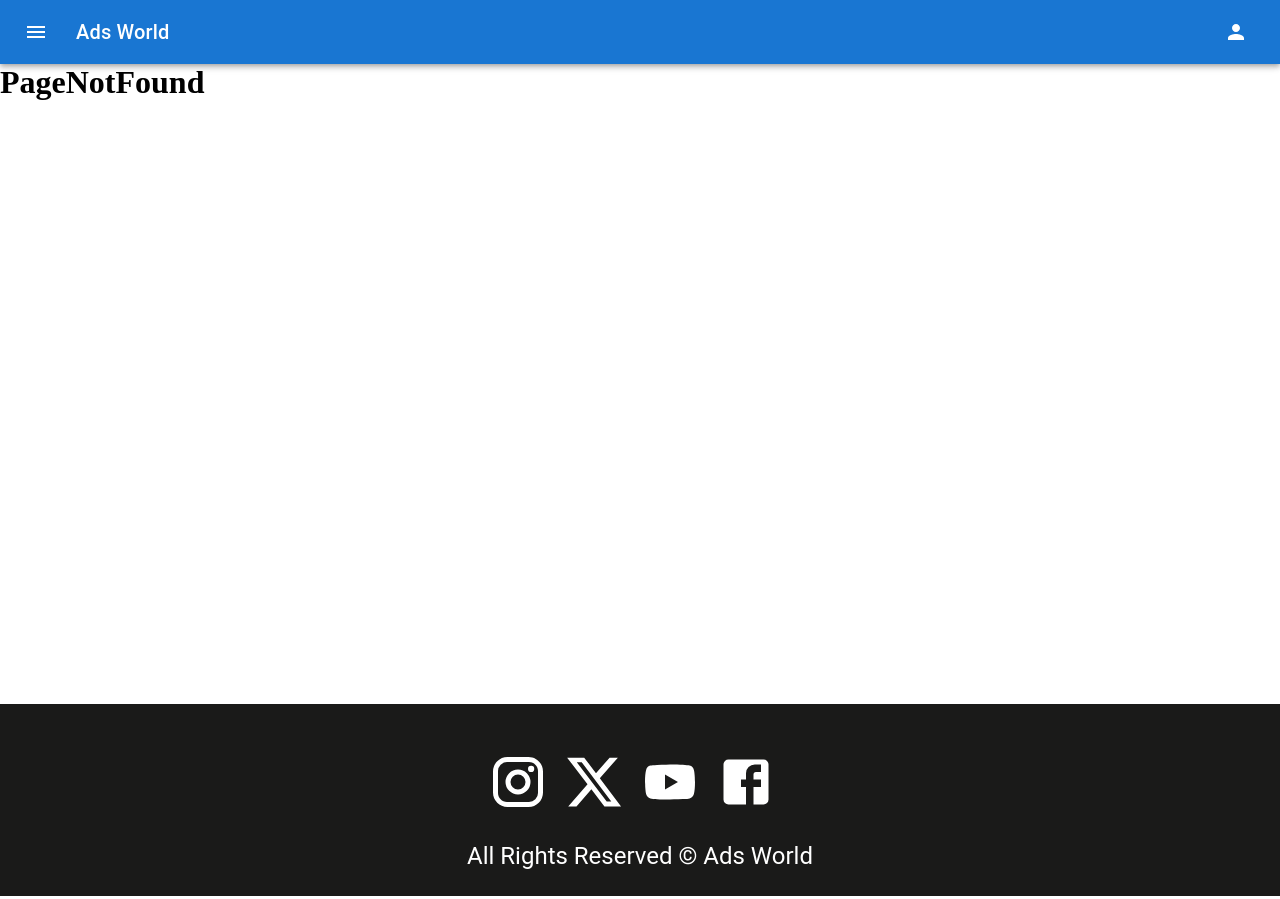
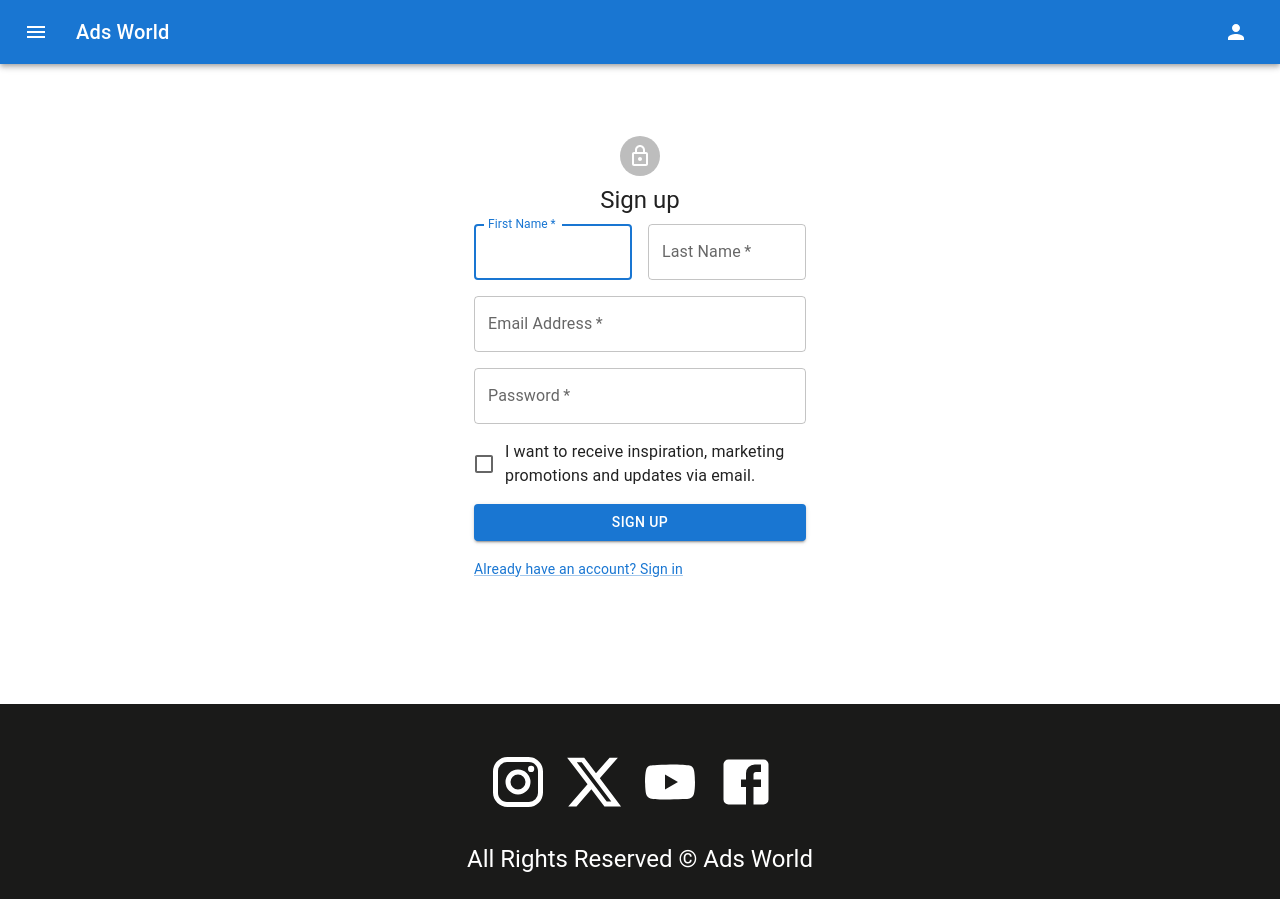
Before and after one commit to aishvarya779/ad-dash, a React (Create React App) app: page /signup in a window 1280 px wide. Built offline with nearby package versions, Linux system fonts and the light colour scheme.

Commit message:
login/signup page

```diff
--- a/package.json
+++ b/package.json
@@ -9,9 +9,11 @@
     "@fontsource/roboto": "^5.1.0",
     "@mui/icons-material": "^6.1.6",
     "@mui/material": "^6.1.6",
+    "@mui/styles": "^6.1.6",
     "@testing-library/jest-dom": "^5.17.0",
     "@testing-library/react": "^13.4.0",
     "@testing-library/user-event": "^13.5.0",
+    "firebase": "^11.0.1",
     "react": "^18.3.1",
     "react-dom": "^18.3.1",
     "react-router-dom": "^6.27.0",
--- a/src/App.js
+++ b/src/App.js
@@ -7,19 +7,28 @@ import About from './pages/About';
 import Contact from './pages/Contact';
 import PageNotFound from './pages/PageNotFound';
 import Menu from './pages/Menu';
+import Signup from './pages/Signup';
+import Login from './pages/Login';
+import { createTheme, ThemeProvider} from '@mui/material';
 
+const theme = createTheme();
 const App = () => {
   return (
     <div>
+      <ThemeProvider theme={theme}>
       <BrowserRouter>
         <Routes>
           <Route path="/" element={<Home />} />
           <Route path="/about" element={<About />} />
           <Route path="/contact" element={<Contact />} />
           <Route path="/menu" element={<Menu />} />
+          <Route path="/signup" element={<Signup/>} />
+          <Route path="/login" element={<Login/>} />
           <Route path="*" element={<PageNotFound />} />
         </Routes>
       </BrowserRouter>
+      </ThemeProvider>
+
     </div>
   );
 };
--- a/src/components/Header.js
+++ b/src/components/Header.js
@@ -38,6 +38,12 @@ const Header = () => {
       <ul className="side-menu">
         <li>
           <Link to={'/'}>Home</Link>
+        </li>
+        <li>
+          <Link to={'/login'}>Login</Link>
+        </li>
+        <li>
+          <Link to={'/signup'}>Signup</Link>
         </li>
         <li>
           <Link to={'/about'}>About</Link>
--- /dev/null
+++ b/src/pages/Login.js
@@ -0,0 +1,127 @@
+import React from 'react';
+import Layout from '../components/Layout';
+import {
+  Typography,
+  Checkbox,
+  Link,
+  Paper,
+  FormControlLabel,
+  TextField,
+  CssBaseline,
+  Button,
+  Avatar,
+  Grid2,
+} from '@mui/material';
+import { makeStyles } from '@mui/styles';
+import LockOutlinedIcon from '@mui/icons-material/LockOutlined';
+
+const useStyles = makeStyles((theme) => ({
+  root: {
+    height: '100vh',
+  },
+  image: {
+    backgroundImage: 'url(https://source.unsplash.com/random)',
+    backgroundRepeat: 'no-repeat',
+    backgroundSize: 'cover',
+    backgroundPosition: 'center',
+  },
+  paper: {
+    margin: theme.spacing(8, 4),
+    display: 'flex',
+    flexDirection: 'column',
+    alignItems: 'center',
+  },
+  avatar: {
+    margin: theme.spacing(1),
+    backgroundColor: theme.palette.secondary.main,
+  },
+  form: {
+    width: '100%', // Fix IE 11 issue.
+    marginTop: theme.spacing(1),
+  },
+  submit: {
+    margin: theme.spacing(3, 0, 2),
+  },
+}));
+
+const Login = () => {
+  const classes = useStyles();
+  return (
+    <Layout>
+      <Grid2 container component="main" className={classes.root}>
+        <CssBaseline />
+        <Grid2 item xs={false} size={{sm:4, md:7}} className={classes.image} />
+        <Grid2
+          item
+          size={{xs:12, sm:8, md:5}}
+          component={Paper}
+          elevation={6}
+          square
+        >
+          <div className={classes.paper}>
+            <Avatar className={classes.avatar}>
+              <LockOutlinedIcon />
+            </Avatar>
+            <Typography component="h1" variant="h5">
+              Sign in
+            </Typography>
+            <form className={classes.form} noValidate>
+              <TextField
+                variant="outlined"
+                margin="normal"
+                required
+                fullWidth
+                id="email"
+                label="Email Address"
+                name="email"
+                autoComplete="email"
+                autoFocus
+              />
+              <TextField
+                variant="outlined"
+                margin="normal"
+                required
+                fullWidth
+                name="password"
+                label="Password"
+                type="password"
+                id="password"
+                autoComplete="current-password"
+              />
+              <FormControlLabel
+                control={<Checkbox value="remember" color="primary" />}
+                label="Remember me"
+              />
+              <Button
+                type="submit"
+                fullWidth
+                variant="contained"
+                color="primary"
+                className={classes.submit}
+              >
+                Sign In
+              </Button>
+              <Grid2 container sx={{display: 'flex', justifyContent: 'space-between'}}>
+                <Grid2 item xs>
+                  <Link href="#" variant="body2">
+                    Forgot password?
+                  </Link>
+                </Grid2>
+                <Grid2 item>
+                  <Link href="/signup" variant="body2">
+                    {"Don't have an account? Sign Up"}
+                  </Link>
+                </Grid2>
+              </Grid2>
+              {/* <Box mt={5}>
+                <MadeWithLove />
+              </Box> */}
+            </form>
+          </div>
+        </Grid2>
+      </Grid2>
+    </Layout>
+  );
+};
+
+export default Login;
--- /dev/null
+++ b/src/pages/Signup.js
@@ -0,0 +1,157 @@
+import React from 'react';
+import Layout from '../components/Layout';
+// import Avatar from '@mui/core/Avatar';
+// import Button from '@mui/core/Button';
+// import CssBaseline from '@mui/core/CssBaseline';
+// import TextField from '@mui/core/TextField';
+// import FormControlLabel from '@mui/core/FormControlLabel';
+// import Checkbox from '@mui/core/Checkbox';
+// import Link from '@mui/core/Link';
+// import Paper from '@mui/core/Paper';
+// import Box from '@mui/core/Box';
+import LockOutlinedIcon from '@mui/icons-material/LockOutlined';
+import {
+  Typography,
+  Checkbox,
+  Link,
+  Paper,
+  FormControlLabel,
+  TextField,
+  CssBaseline,
+  Button,
+  Avatar,
+  Box,
+  Container,
+  Grid2,
+  ThemeProvider,
+  createTheme,
+} from '@mui/material';
+import { makeStyles } from '@mui/styles';
+
+const useStyles = makeStyles((theme) => ({
+  root: {
+    height: '100vh',
+  },
+  image: {
+    backgroundImage: 'url(https://source.unsplash.com/random)',
+    backgroundRepeat: 'no-repeat',
+    backgroundSize: 'cover',
+    backgroundPosition: 'center',
+  },
+  paper: {
+    margin: theme.spacing(8, 4),
+    display: 'flex',
+    flexDirection: 'column',
+    alignItems: 'center',
+  },
+  avatar: {
+    margin: theme.spacing(1),
+    backgroundColor: theme.palette.secondary.main,
+  },
+  form: {
+    width: '100%', // Fix IE 11 issue.
+    marginTop: theme.spacing(1),
+  },
+  submit: {
+    margin: theme.spacing(3, 0, 2),
+  },
+}));
+const Signup = () => {
+  const classes = useStyles();
+  return (
+    <Layout>
+
+        <Container component="main" maxWidth="xs">
+          <CssBaseline />
+          <div className={classes.paper}>
+            <Avatar className={classes.avatar}>
+              <LockOutlinedIcon />
+            </Avatar>
+            <Typography component="h1" variant="h5">
+              Sign up
+            </Typography>
+            <form className={classes.form} noValidate>
+              <Grid2 container spacing={2}>
+                <Grid2 item size={{xs: 12, sm: 6}}>
+                  <TextField
+                    autoComplete="fname"
+                    name="firstName"
+                    variant="outlined"
+                    required
+                    fullWidth
+                    id="firstName"
+                    label="First Name"
+                    autoFocus
+                  />
+                </Grid2>
+                <Grid2 item size={{xs: 12, sm: 6}}>
+                  <TextField
+                    variant="outlined"
+                    required
+                    fullWidth
+                    id="lastName"
+                    label="Last Name"
+                    name="lastName"
+                    autoComplete="lname"
+                  />
+                </Grid2>
+                <Grid2 item size={{xs: 12}}>
+                  <TextField
+                    variant="outlined"
+                    required
+                    fullWidth
+                    id="email"
+                    label="Email Address"
+                    name="email"
+                    autoComplete="email"
+                  />
+                </Grid2>
+                <Grid2 item size={{xs: 12}}>
+                  <TextField
+                    variant="outlined"
+                    required
+                    fullWidth
+                    name="password"
+                    label="Password"
+                    type="password"
+                    id="password"
+                    autoComplete="current-password"
+                  />
+                </Grid2>
+                <Grid2 item size={{xs: 12,}}>
+                  <FormControlLabel
+                    control={
+                      <Checkbox value="allowExtraEmails" color="primary" />
+                    }
+                    label="I want to receive inspiration, marketing promotions and updates via email."
+                  />
+                </Grid2>
+              </Grid2>
+              <Button
+                type="submit"
+                fullWidth
+                variant="contained"
+                color="primary"
+                className={classes.submit}
+                sx={{my:2}}
+              >
+                Sign Up
+              </Button>
+              <Grid2 container justify="flex-end">
+                <Grid2 item>
+                  <Link href="/" variant="body2">
+                    Already have an account? Sign in
+                  </Link>
+                </Grid2>
+              </Grid2>
+            </form>
+          </div>
+          {/* <Box mt={5}>
+        <MadeWithLove />
+      </Box> */}
+        </Container>
+    </Layout>
+  );
+};
+
+export default Signup;
```
Also changed, not shown: src/firebase.js (added, +27 -0 lines), 1 other file (tests, documents, lock files or other folders).
